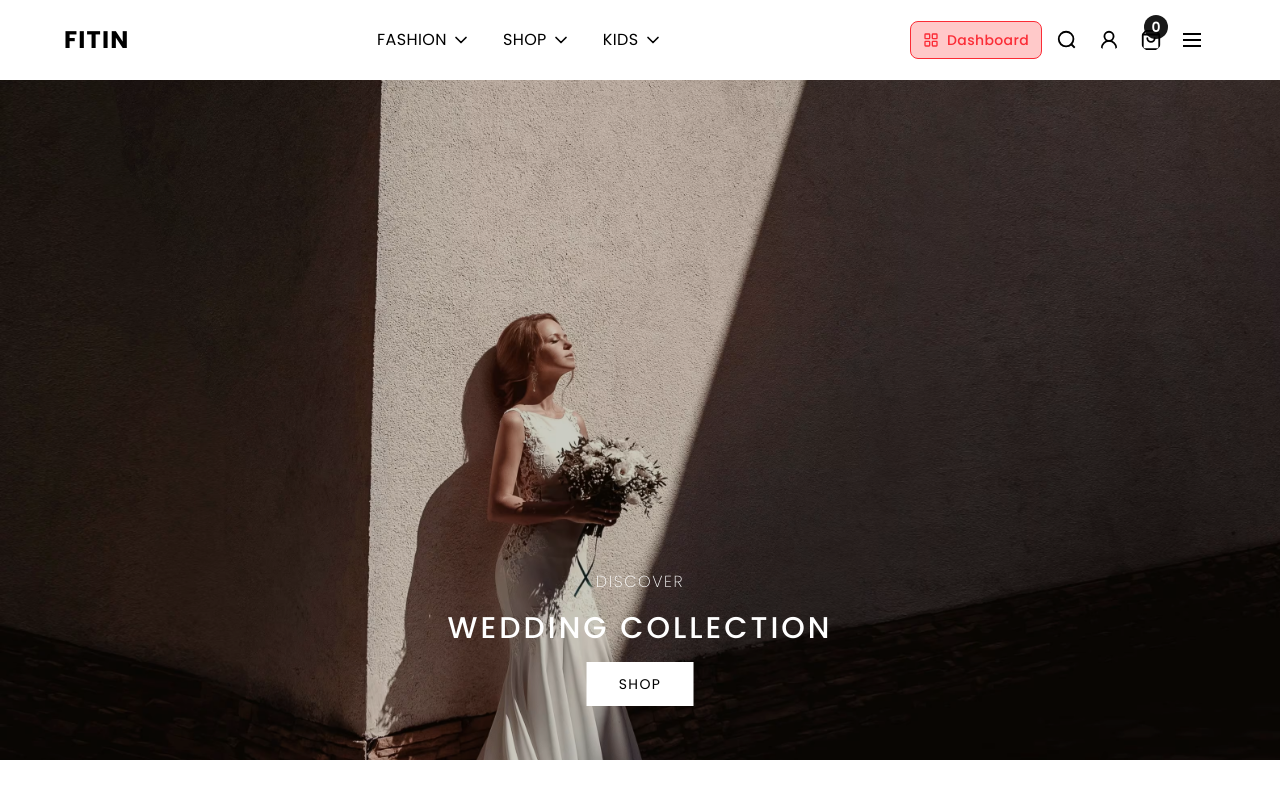
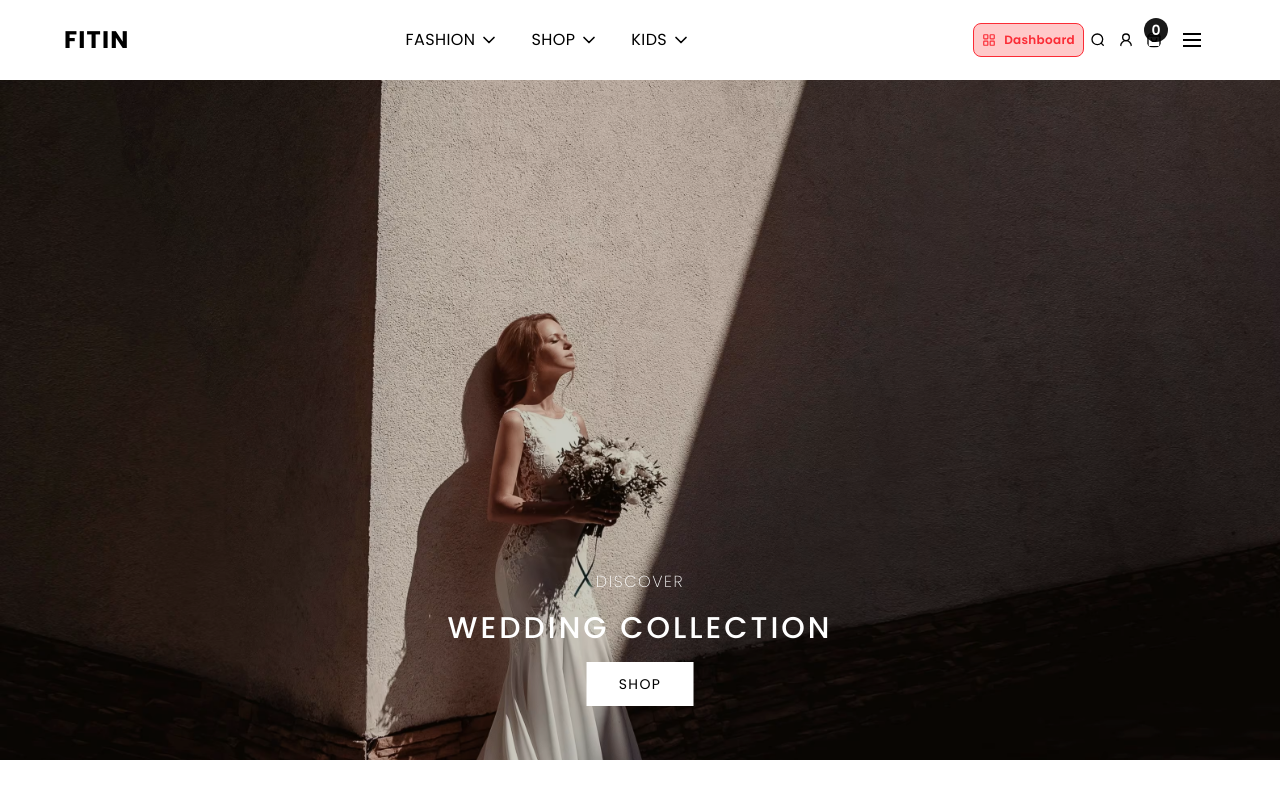
Before and after one commit to Udeme01/fitin_brand, a React (Vite) app: page / in a window 1280 px wide. Shown: the top 800 px of the page. Built offline with nearby package versions, Linux system fonts and the light colour scheme.

Commit message:
fix: adjusting header style

```diff
--- a/src/components/layout/Header.jsx
+++ b/src/components/layout/Header.jsx
@@ -15,28 +15,28 @@ const Header = () => {
         <DesktopMenu />
 
         <section className="flex items-center">
-          <div className="flex items-center gap-2">
-            <div>
-              <h4 className="bg-red-200 px-3 py-2 rounded-lg text-red-500 flex items-center gap-2 cursor-pointer border">
+          <div className="flex items-center gap-">
+            <div className="ml-1.5">
+              <h4 className="bg-red-200 px-2 py-2 rounded-lg text-red-500 flex items-center gap-2 cursor-pointer border">
                 <span>
-                  <LayoutGrid size={16} />
+                  <LayoutGrid size={14} />
                 </span>
-                <span className="capitalize font-medium text-sm tracking-wide">
+                <span className="capitalize font-semibold text-xs tracking-wide">
                   dashboard
                 </span>
               </h4>
             </div>
             <Search
-              size={34}
+              size={28}
               className="cursor-pointer hover:bg-black/10 p-1.5 rounded-full"
             />
             <UserRound
-              size={34}
+              size={28}
               className="cursor-pointer hover:bg-black/10 p-1.5 rounded-full"
             />
             <div className="relative">
               <ShoppingBag
-                size={34}
+                size={28}
                 className="cursor-pointer hover:bg-black/10 p-1.5 rounded-full"
               />
               <span className="text-white font-semibold text-sm text-center flex items-center justify-center absolute -top-2 right-0 bg-black/90 p-1 rounded-full w-6 h-6">
```
